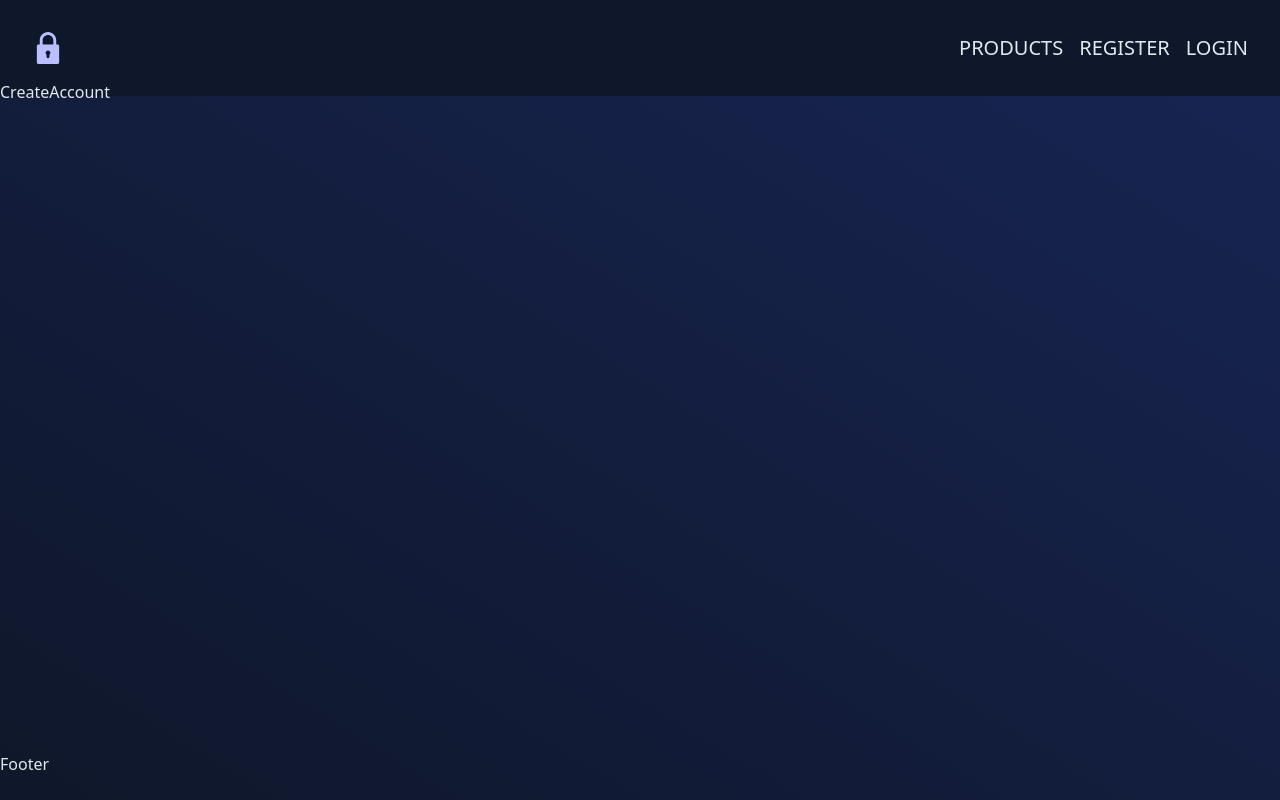
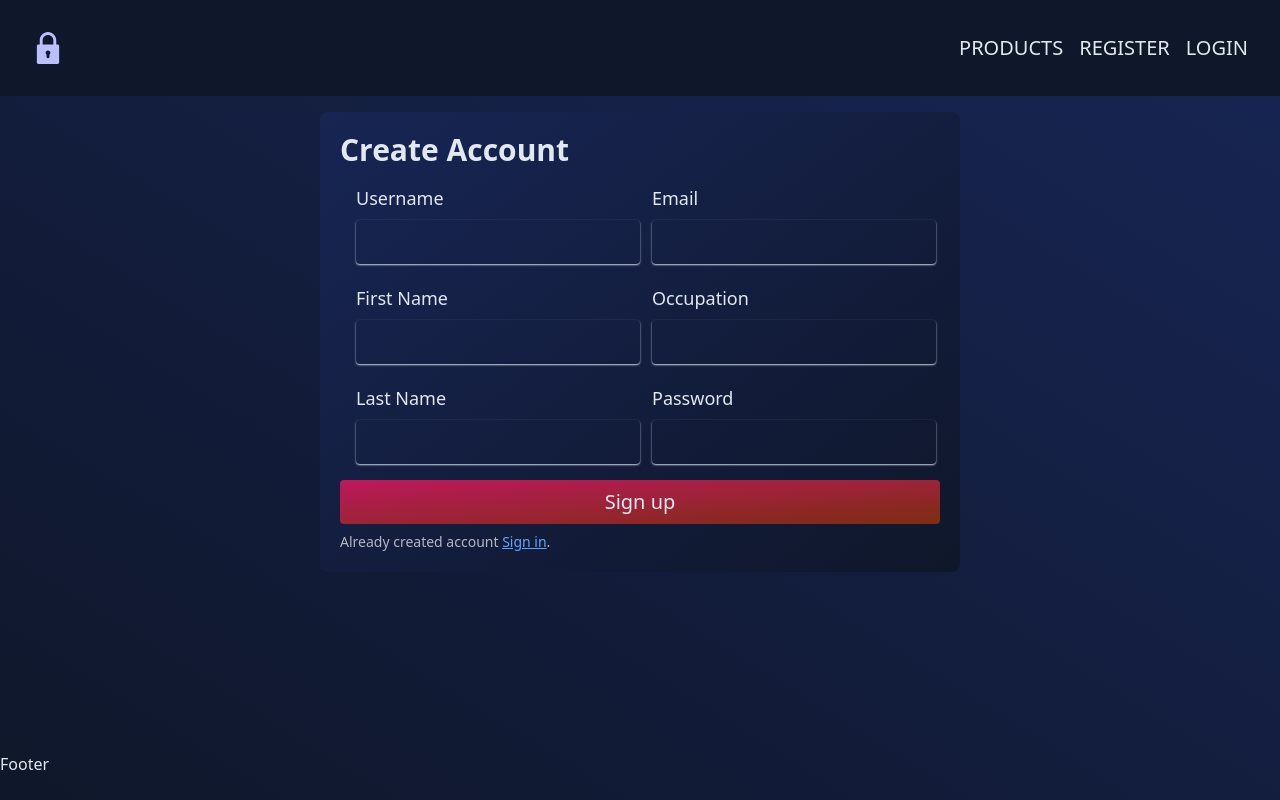
Before and after one commit to gebrina/permission-based-auth-client, a React (Vite) app: page /create-account in a window 1280 px wide. Built offline with nearby package versions, Linux system fonts and the light colour scheme.

Commit message:
create user registration forms

```diff
--- a/src/components/Input.tsx
+++ b/src/components/Input.tsx
@@ -12,14 +12,15 @@ export const Input: FC<TInputProps> = ({ label, type, name, onChange }) => {
   const inputId = useId();
 
   return (
-    <div className="flex flex-col gap-2  text-lg ">
+    <div className="flex flex-col gap-2  text-lg">
       <label htmlFor={inputId}>{label}</label>
       <input
         autoComplete="off"
         className="border-none rounded outline-none bg-transparent
          shadow-sm
-         shadow-slate-700
+         shadow-slate-300
          py-1
+         md:py-2
          px-3
         "
         id={inputId}
--- a/src/pages/CreateAccount.tsx
+++ b/src/pages/CreateAccount.tsx
@@ -1,3 +1,85 @@
+import { useFormik } from "formik";
+import { NavLink } from "react-router-dom";
+import { Button } from "../components/Button";
+import { Input } from "../components/Input";
+
 export const CreateAccount = () => {
-  return <div>CreateAccount</div>;
+  const initialValues = {
+    userName: "",
+    firstName: "",
+    lastName: "",
+    email: "",
+    occupation: "",
+    password: "",
+  };
+
+  const { errors, handleChange, handleSubmit } = useFormik({
+    initialValues,
+    onSubmit: (values) => {
+      console.log("current values", values);
+    },
+  });
+  return (
+    <div className=" xl:w-1/2 mx-auto bg-gradient-to-tl rounded-lg  to-slate-800  from-bg-slate-900 p-5 bg-opacity-70  mt-8 ">
+      <h1 className="text-3xl font-bold">Create Account</h1>
+      <form onSubmit={handleSubmit} className="flex flex-col">
+        <div className="md:flex gap-3 py-2 md:p-4 ">
+          <div className="flex-1 space-y-2 md:space-y-5">
+            <Input
+              label="Username"
+              type="text"
+              errorMessage={errors.userName}
+              name={Object.keys(initialValues)[0]}
+              onChange={handleChange}
+            />
+            <Input
+              label="First Name"
+              type="text"
+              errorMessage={errors.firstName}
+              name={Object.keys(initialValues)[1]}
+              onChange={handleChange}
+            />
+            <Input
+              label="Last Name"
+              type="text"
+              errorMessage={errors.lastName}
+              name={Object.keys(initialValues)[2]}
+              onChange={handleChange}
+            />
+          </div>
+          <div className="flex-1 space-y-2 md:space-y-5">
+            <Input
+              label="Email"
+              type="text"
+              errorMessage={errors.email}
+              name={Object.keys(initialValues)[3]}
+              onChange={handleChange}
+            />
+            <Input
+              label="Occupation"
+              type="text"
+              errorMessage={errors.occupation}
+              name={Object.keys(initialValues)[4]}
+              onChange={handleChange}
+            />
+            <Input
+              label="Password"
+              type="password"
+              errorMessage={errors.password}
+              name={Object.keys(initialValues)[5]}
+              onChange={handleChange}
+            />
+          </div>
+        </div>
+        <Button label="Sign up" variant="secondary" />
+        <p className="text-sm text-opacity-70 lg: mt-2 text-slate-50 ">
+          Already created account{" "}
+          <NavLink className="underline text-blue-400" to="/login">
+            Sign in
+          </NavLink>
+          .
+        </p>
+      </form>
+    </div>
+  );
 };
--- a/src/pages/Login.tsx
+++ b/src/pages/Login.tsx
@@ -1,4 +1,5 @@
 import { useFormik } from "formik";
+import { NavLink } from "react-router-dom";
 import { Button } from "../components/Button";
 import { Input } from "../components/Input";
 
@@ -14,7 +15,7 @@ export const Login = () => {
   });
 
   return (
-    <div className="mx-auto mt-10 bg-slate-900 bg-opacity-70 p-5 sm:w-[75%] md:w-1/2 lg:w-1/3">
+    <div className="mx-auto mt-10 bg-gradient-to-bl  from-bg-slate-900 bg-opacity-70 p-5 sm:w-[75%] md:w-1/2 lg:w-1/3">
       <h2 className="text-3xl">Sign In</h2>
       <form
         role="form"
@@ -37,6 +38,13 @@ export const Login = () => {
         />
         <Button label="Login" variant="teritiary" />
       </form>
+      <p className="text-sm text-opacity-80 text-slate-300">
+        Don't have an account{" "}
+        <NavLink className="underline text-blue-400" to="/create-account">
+          Sign Up
+        </NavLink>
+        .
+      </p>
     </div>
   );
 };
```
